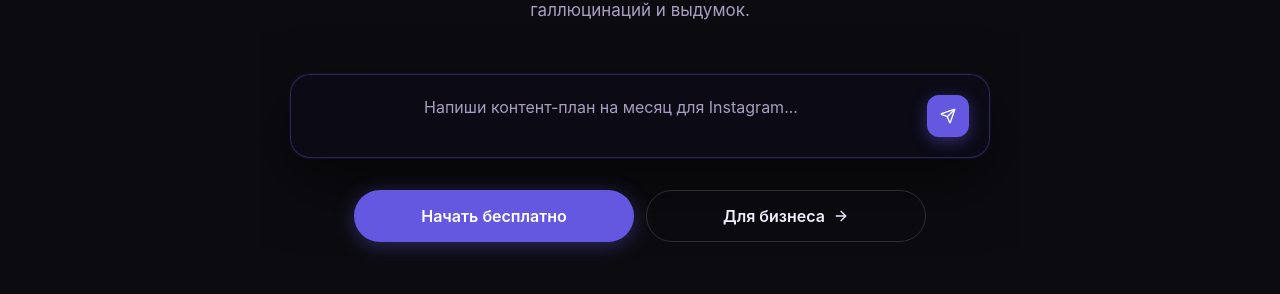
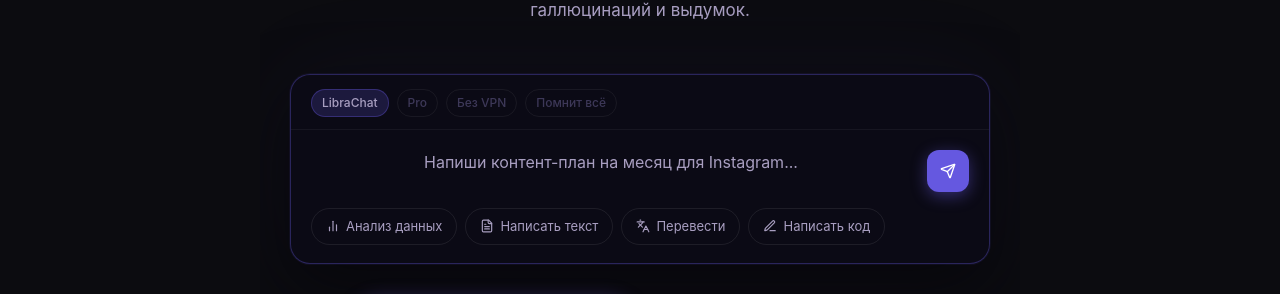
Before and after one commit to kriptononny-lab/librachat, a Next.js app: page / in a window 1280 px wide. Shown: the part 577-871 px from the top of the page. Built offline with nearby package versions, Linux system fonts and the light colour scheme; no server answers.

Commit message:
fix: этап 2 — окошко чата, повторы я, кнопки одного размера

```diff
--- a/src/components/sections/hero-section.tsx
+++ b/src/components/sections/hero-section.tsx
@@ -3,7 +3,7 @@
 import { useState, useEffect } from "react";
 import { motion, AnimatePresence } from "motion/react";
 import Link from "next/link";
-import { ArrowRight, Send } from "lucide-react";
+import { ArrowRight, Send, BarChart2, FileText, Languages, PenLine } from "lucide-react";
 import { Button } from "@/components/ui/button";
 
 const HERO_PHRASES = [
@@ -21,6 +21,13 @@ const DEMO_PROMPTS = [
   "Переведи и адаптируй под российский рынок...",
   "Сделай саммари из этой лекции за 30 секунд...",
   "Составь SEO-описание для карточки на Wildberries...",
+];
+
+const QUICK_ACTIONS = [
+  { icon: BarChart2, label: "Анализ данных" },
+  { icon: FileText,  label: "Написать текст" },
+  { icon: Languages, label: "Перевести" },
+  { icon: PenLine,   label: "Написать код" },
 ];
 
 
@@ -57,11 +64,23 @@ function AnimatedInput() {
       background: "rgba(12,11,22,0.98)",
       border: "1px solid rgba(101,88,224,0.35)",
       borderRadius: "20px",
-      boxShadow: "0 0 0 1px rgba(101,88,224,0.08), 0 24px 64px rgba(0,0,0,0.55)",
+      boxShadow: "0 0 0 1px rgba(101,88,224,0.08), 0 24px 64px rgba(0,0,0,0.55), 0 0 100px rgba(101,88,224,0.07)",
       overflow: "hidden",
     }}>
+      {/* Теги — только десктоп */}
+      <div className="widget-tabs" style={{ display:"flex", alignItems:"center", gap:"8px", padding:"14px 20px 12px", borderBottom:"1px solid rgba(255,255,255,0.05)" }}>
+        {["LibraChat","Pro","Без VPN","Помнит всё"].map((t,i) => (
+          <span key={t} style={{ padding:"3px 10px", borderRadius:"999px", fontSize:"12px", fontWeight:500,
+            ...(i===0
+              ? { background:"rgba(101,88,224,0.2)", color:"#a89ec0", border:"1px solid rgba(101,88,224,0.35)" }
+              : { color:"#3d3858", border:"1px solid rgba(255,255,255,0.06)" }) }}>
+            {t}
+          </span>
+        ))}
+      </div>
+
       {/* Ввод */}
-      <div style={{ padding:"20px 20px 20px", display:"flex", alignItems:"flex-start", gap:"12px", minHeight:"72px" }}>
+      <div style={{ padding:"20px 20px 16px", display:"flex", alignItems:"flex-start", gap:"12px", minHeight:"72px" }}>
         <div style={{ flex:1, fontSize:"16px", lineHeight:"1.6", color:"#a89ec0", minHeight:"26px" }}>
           {displayed}
           <span style={{ display:"inline-block", width:"2px", height:"18px", background:"#6558e0", marginLeft:"2px", verticalAlign:"middle", animation:"typing-cursor 0.9s step-end infinite" }} />
@@ -69,6 +88,16 @@ function AnimatedInput() {
         <button style={{ width:"42px", height:"42px", borderRadius:"12px", background:"#6558e0", display:"flex", alignItems:"center", justifyContent:"center", flexShrink:0, border:"none", cursor:"pointer", boxShadow:"0 4px 16px rgba(101,88,224,0.45)" }}>
           <Send size={16} color="white" />
         </button>
+      </div>
+
+      {/* Быстрые действия — только десктоп */}
+      <div className="widget-actions" style={{ padding:"0 20px 18px", display:"flex", gap:"8px" }}>
+        {QUICK_ACTIONS.map(({ icon: Icon, label }) => (
+          <span key={label} style={{ display:"inline-flex", alignItems:"center", gap:"6px", padding:"7px 14px", borderRadius:"999px", fontSize:"13px", border:"1px solid rgba(255,255,255,0.08)", color:"#a89ec0", cursor:"pointer" }}>
+            <Icon size={14} />
+            {label}
+          </span>
+        ))}
       </div>
     </div>
   );
--- a/src/styles/globals.css
+++ b/src/styles/globals.css
@@ -187,3 +187,9 @@ button, a[class*="rounded-full"], a[class*="rounded-"] {
 .delay-200 { animation-delay: 200ms; }
 .delay-300 { animation-delay: 300ms; }
 .delay-400 { animation-delay: 400ms; }
+
+/* Окошко чата — на мобиле скрываем вкладки и быстрые кнопки */
+@media (max-width: 767px) {
+  .widget-tabs    { display: none !important; }
+  .widget-actions { display: none !important; }
+}
```
